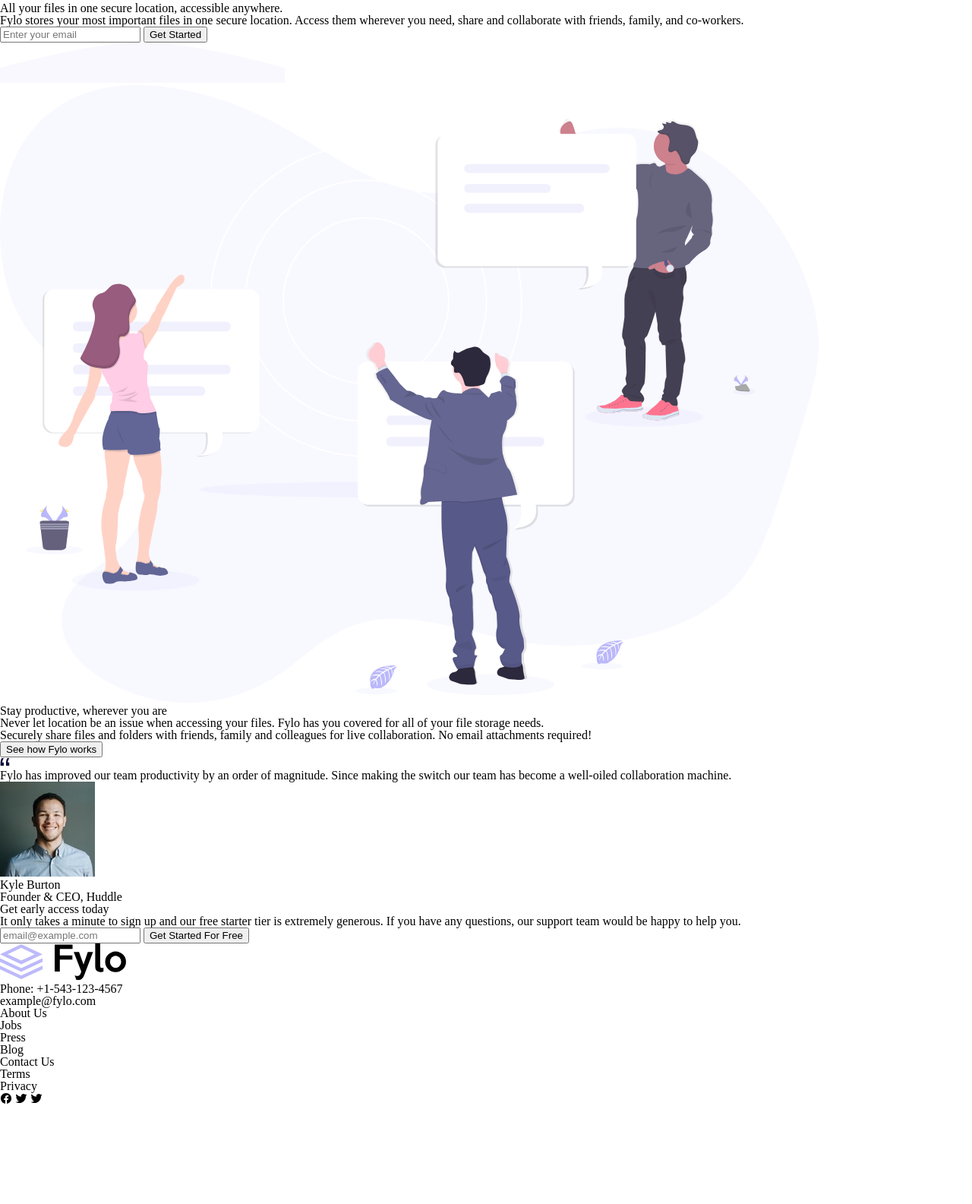
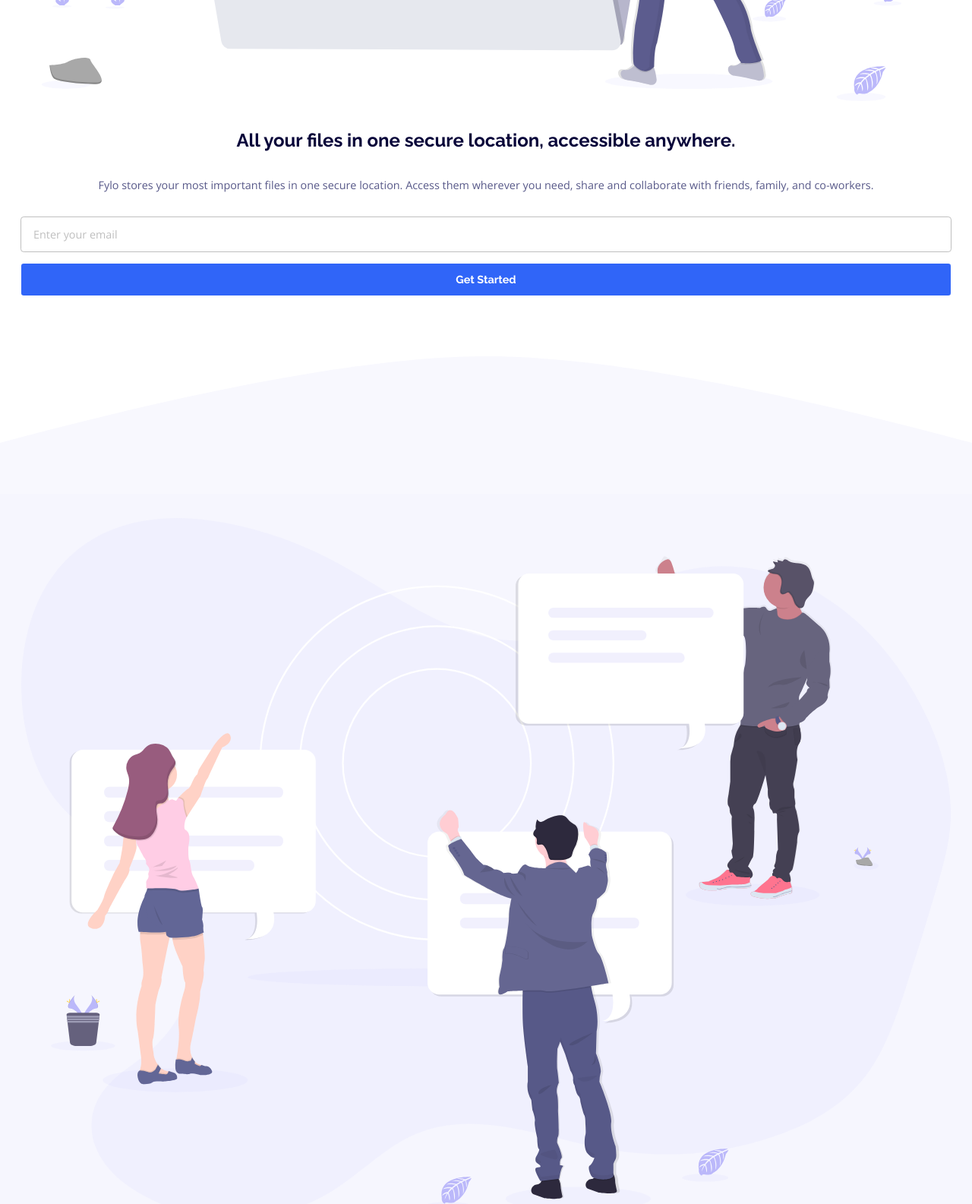
Before and after one commit to moheb2000/Fylo-landing-page-with-two-column-layout-challenge-hub, a plain HTML site: page index.html in a window 1280 px wide. Shown: the part 939-2524 px from the top of the page at 76% size. Before the commit the page ends 2396 px from the top, so only its background shows below. Drawn offline with nearby package versions, Linux system fonts and the light colour scheme.

Commit message:
Complete mobile view style.css

```diff
--- a/css/style.css
+++ b/css/style.css
@@ -3,3 +3,299 @@
 
 *, *::before, *::after {box-sizing: inherit;}
 html {box-sizing: border-box;}
+
+:root {
+  --cl-very-dark-blue: hsl(243, 87%, 12%);
+  --cl-desaturated-blue: hsl(238, 22%, 44%);
+  --cl-bright-blue: hsl(224, 93%, 58%);
+  --cl-moderate-cyan: hsl(170, 45%, 43%);
+  --cl-light-grayish-blue: hsl(240, 75%, 98%);
+  --cl-light-gray: hsl(0, 0%, 75%);
+  --cl-white: hsl(0, 0%, 100%);
+
+  --fs-default: 16px;
+
+  font: 400 var(--fs-default) "Open Sans";
+}
+
+header {
+  margin: 1.75rem;
+  margin-bottom: 7rem;
+}
+
+nav {
+  width: 100%;
+  display: flex;
+  justify-content: space-between;
+}
+
+button {
+  font-family: "Raleway";
+}
+
+.header_nav_items li {
+  font: 400 .85rem "Raleway";
+  display: inline;
+}
+
+.header_nav_items li + li {
+  margin-left: 1rem;
+}
+
+.header_logo {
+  display: block;
+}
+
+.header_img {
+  width: 5rem;
+}
+
+.curve {
+  display: block;
+  width: 100%;
+  margin-top: 5rem;
+}
+
+.illus {
+  width: 100%;
+}
+
+.section {
+  margin: 0 1.75rem;
+}
+
+.start_row {
+  text-align: center;
+}
+
+.start_row h1 {
+  font: 700 1.5rem "Raleway";
+  line-height: 1.5;
+  color: var(--cl-very-dark-blue);
+  margin: 2rem 0;
+}
+
+.start_row p {
+  font-size: .9rem;
+  line-height: 1.3;
+  color: var(--cl-desaturated-blue);
+  margin-bottom: 2rem;
+}
+
+.start_row input {
+  width: 100%;
+  display: block;
+  padding: .8rem 1rem;
+  font: inherit;
+  font-size: .9rem;
+  margin-bottom: 1rem;
+  outline: 1px solid var(--cl-light-gray);
+  border: none;
+  border-radius: .2rem;
+}
+
+.start_row input::placeholder {
+  color: var(--cl-light-gray);
+}
+
+.start_row button {
+  display: block;
+  width: 100%;
+  padding: .8rem 0;
+  font-size: .9rem;
+  margin-bottom: 1rem;
+  font-weight: 700;
+  color: var(--cl-white);
+  background-color: var(--cl-bright-blue);
+  border: none;
+  border-radius: .2rem;
+}
+
+.gray_background {
+  padding-top: 2rem;
+  background-color: var(--cl-light-grayish-blue);
+}
+
+.feature_row {
+  padding-bottom: 7rem;
+}
+
+.feature_row h1 {
+  text-align: center;
+  font: 700 1.2rem "Raleway";
+  line-height: 1.5;
+  color: var(--cl-very-dark-blue);
+  margin: 7rem 0 2rem;
+}
+
+.feature_row p {
+  font-size: .9rem;
+  line-height: 1.3;
+  color: var(--cl-desaturated-blue);
+  margin-bottom: 2rem;
+}
+
+.feature_row button {
+  display: block;
+  margin: 0 auto;
+  background: none;
+  border: none;
+  margin-bottom: 2rem;
+  font-size: .9rem;
+  color: var(--cl-moderate-cyan);
+  border-bottom: 2px solid var(--cl-moderate-cyan);
+}
+
+.feature_row button::after {
+  content: url(../images/icon-arrow.svg);
+  margin-left: .5rem;
+  vertical-align: -25%;
+}
+
+.user_comment {
+  margin: 2rem;
+  padding: 1rem;
+  background-color: var(--cl-white);
+  border-radius: .4rem;
+  box-shadow: 0 0 .5rem var(--cl-light-gray);
+}
+
+.quote {
+  margin-bottom: 1rem;
+}
+
+.user_comment p {
+  font-weight: 700;
+}
+
+.profile_user {
+  display: flex;
+  align-items: center;
+}
+
+.avatar {
+  display: block;
+  border-radius: 10rem;
+  width: 48px;
+  height: 48px;
+}
+
+.user {
+  margin-left: 1rem;
+}
+
+.profile_user .profile_name {
+  font-weight: 700;
+  font-size: 1.1rem;
+  letter-spacing: .1rem;
+  color: var(--cl-very-dark-blue);
+  margin-bottom: .2rem;
+}
+
+.profile_user .profile_job {
+  margin: 0;
+  font-weight: 400;
+  font-size: .8rem;
+}
+
+.letter_row {
+  padding: 3rem;
+  background-color: var(--cl-desaturated-blue);
+  text-align: center;
+  color: var(--cl-white);
+}
+
+.letter_row h1 {
+  font: 700 1.2rem "Raleway";
+  line-height: 1.5;
+  margin-bottom: 2rem;
+}
+
+.letter_row p {
+  font-size: .9rem;
+  line-height: 1.3;
+  margin-bottom: 2rem;
+}
+
+.letter_row input {
+  width: 100%;
+  display: block;
+  padding: .8rem 1rem;
+  font: inherit;
+  font-size: .9rem;
+  margin-bottom: 1rem;
+  outline: 1px solid var(--cl-light-gray);
+  border: none;
+  border-radius: .2rem;
+}
+
+.letter_row input::placeholder {
+  color: var(--cl-light-gray);
+}
+
+.letter_row button {
+  display: block;
+  width: 100%;
+  padding: .8rem 0;
+  font-size: .9rem;
+  margin-bottom: 1rem;
+  font-weight: 700;
+  color: var(--cl-white);
+  background-color: var(--cl-bright-blue);
+  border: none;
+  border-radius: .2rem;
+}
+
+footer {
+  font-family: "Raleway";
+  padding: 3rem;
+  background-color: var(--cl-very-dark-blue);
+  color: var(--cl-white);
+}
+
+.footer_logo {
+  margin-bottom: 2rem;
+}
+
+.phone::before {
+  content: url("../images/icon-phone.svg");
+  vertical-align: -25%;
+  margin-right: 1rem;
+}
+
+.email::before {
+  content: url("../images/icon-email.svg");
+  vertical-align: -25%;
+  margin-right: 1rem;
+}
+
+.phone {
+  margin-bottom: 1rem;
+}
+
+.email {
+  margin-bottom: 3rem;
+}
+
+footer ul {
+  margin-bottom: 3rem;
+}
+
+footer li {
+  margin-bottom: 1rem;
+}
+
+ion-icon {
+  padding: .5rem;
+  border: 1px solid var(--cl-white);
+  border-radius: 10rem;
+}
+
+ion-icon + ion-icon {
+  margin-left: .7rem;
+}
+
+.social_icons {
+  width: fit-content;
+  margin: 0 auto;
+}
--- a/index.html
+++ b/index.html
@@ -14,8 +14,8 @@
 <body>
   <header>
     <nav>
-      <img src="images/logo.svg" alt="logo">
-      <ul>
+      <div class="header_logo"><img class="header_img" src="images/logo.svg" alt="logo"></div>
+      <ul class="header_nav_items">
         <li>Features</li>
         <li>Team</li>
         <li>Sign In</li>
@@ -23,53 +23,54 @@
     </nav>
   </header>
   <main>
-    <div class="container">
-      <section class="start_row">
-        <img src="images/illustration-1.svg" alt="start image">
+    <section class="start_row section">
+      <img class="illus" src="images/illustration-1.svg" alt="start image">
       <h1>All your files in one secure location, accessible anywhere.</h1>
       <p>Fylo stores your most important files in one secure location. Access them wherever you need, share
         and collaborate with friends, family, and co-workers.</p>
       <div class="get_email">
         <input type="text" placeholder="Enter your email">
-          <input type="button" value="Get Started">
+        <button>Get Started</button>
       </div>
     </section>
-      <section class="feature_row">
-        <img src="images/bg-curve-mobile.svg" alt="curve">
-        <img src="images/illustration-2.svg" alt="feature image">
+    <img class="curve" src="images/bg-curve-mobile.svg" alt="curve">
+    <div class="gray_background">
+      <section class="feature_row section">
+        <img class="illus" src="images/illustration-2.svg" alt="feature image">
         <h1>Stay productive, wherever you are</h1>
         <p>Never let location be an issue when accessing your files. Fylo has you covered for all of your file
           storage needs.</p>
         <p>Securely share files and folders with friends, family and colleagues for live collaboration. No email
           attachments required!</p>
-        <input type="button" value="See how Fylo works">
+        <button>See how Fylo works</button>
         <div class="user_comment">
-          <img src="images/icon-quotes.svg" alt="quote image">
+          <img class="quote" src="images/icon-quotes.svg" alt="quote image">
           <p>Fylo has improved our team productivity by an order of magnitude. Since making the switch our
             team has become a well-oiled collaboration machine.</p>
           <div class="profile_user">
-            <img src="images/avatar-testimonial.jpg" alt="avatar">
-            <div>
-              <p>Kyle Burton</p>
-              <p>Founder & CEO, Huddle</p>
+            <img class="avatar" src="images/avatar-testimonial.jpg" alt="avatar">
+            <div class="user">
+              <p class="profile_name">Kyle Burton</p>
+              <p class="profile_job">Founder & CEO, Huddle</p>
             </div>
           </div>
         </div>
       </section>
+    </div>
     <section class="letter_row">
       <h1>Get early access today</h1>
-        <p>It only takes a minute to sign up and our free starter tier is extremely generous. If you have any questions, our support team would be happy to help you.</p>
+      <p>It only takes a minute to sign up and our free starter tier is extremely generous. If you have any questions,
+        our support team would be happy to help you.</p>
       <div class="get_letter">
         <input type="text" placeholder="email@example.com">
-          <input type="button" value="Get Started For Free">
+        <button>Get Started For Free</button>
       </div>
     </section>
-    </div>
   </main>
   <footer>
-    <img src="images/logo.svg" alt="logo">
-    <p>Phone: +1-543-123-4567</p>
-    <p>example@fylo.com</p>
+    <img class="footer_logo" src="images/logo-white.svg" alt="logo">
+    <p class="phone">Phone: +1-543-123-4567</p>
+    <p class="email">example@fylo.com</p>
     <ul>
       <li>About Us</li>
       <li>Jobs</li>
@@ -84,7 +85,7 @@
     <div class="social_icons">
       <ion-icon name="logo-facebook"></ion-icon>
       <ion-icon name="logo-twitter"></ion-icon>
-      <ion-icon name="logo-twitter"></ion-icon>
+      <ion-icon name="logo-instagram"></ion-icon>
     </div>
   </footer>
 </body>
```
Also changed, not shown: images/logo-white.svg (added). Lines whose indentation alone changed are shown as unchanged.
